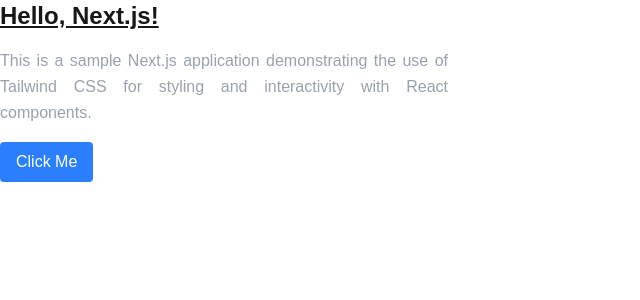
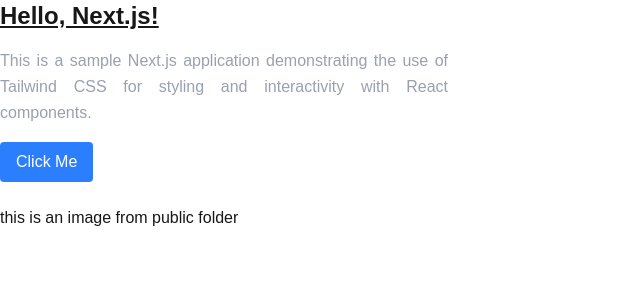
Before and after one commit to coder8820/Nextjs, a Next.js app in the folder my-app/: page / in a window 1280 px wide. Shown: the top 300 px of the page, without its empty margins (0-640 px from the left). Built offline with nearby package versions, Linux system fonts and the light colour scheme.

Commit message:
some line of code added

```diff
--- a/my-app/app/page.js
+++ b/my-app/app/page.js
@@ -18,6 +18,9 @@
         >
           Click Me
         </button>
+        <div className="mt-6">
+          this is an image from public folder
+        </div>
       </div>
     </>
   );
```
